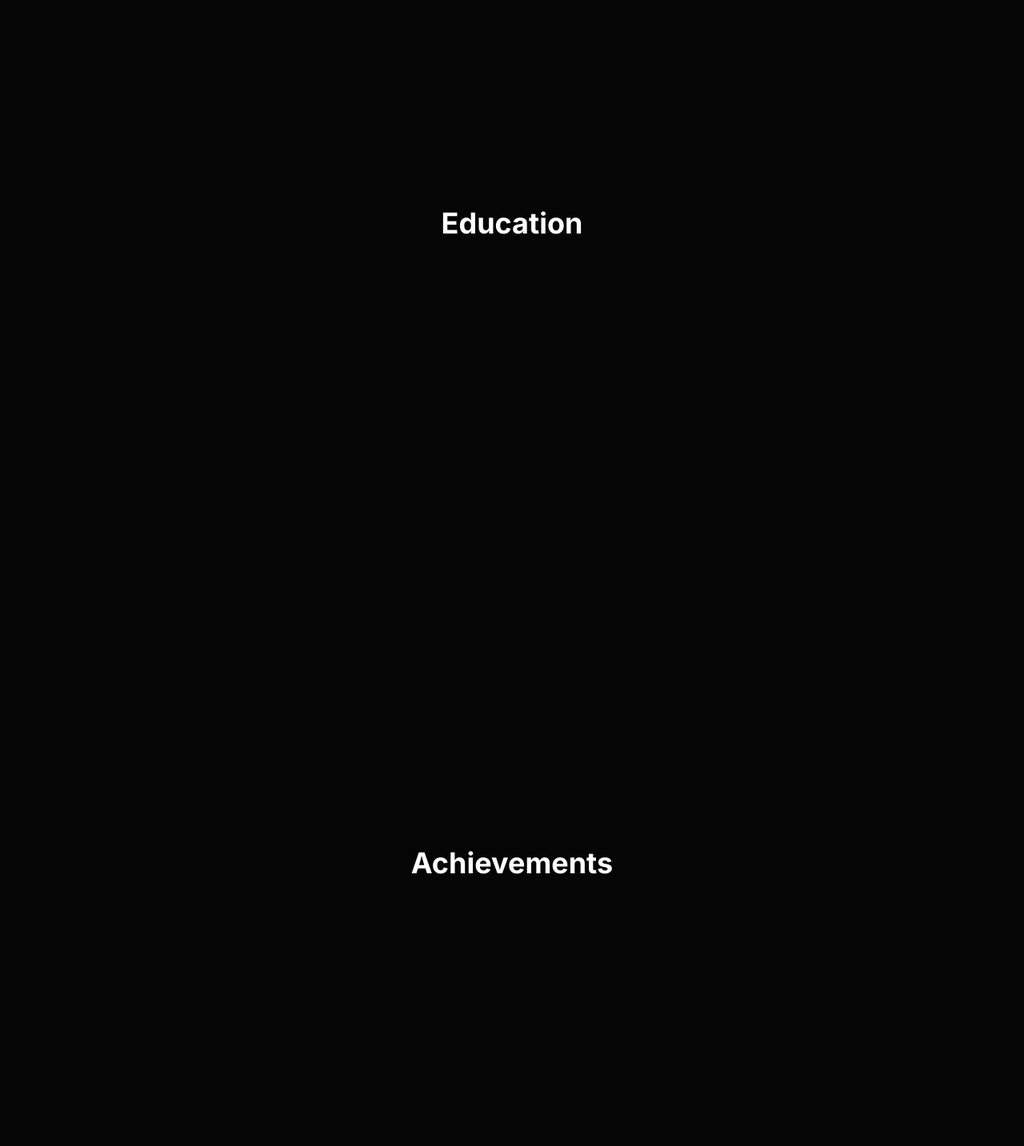
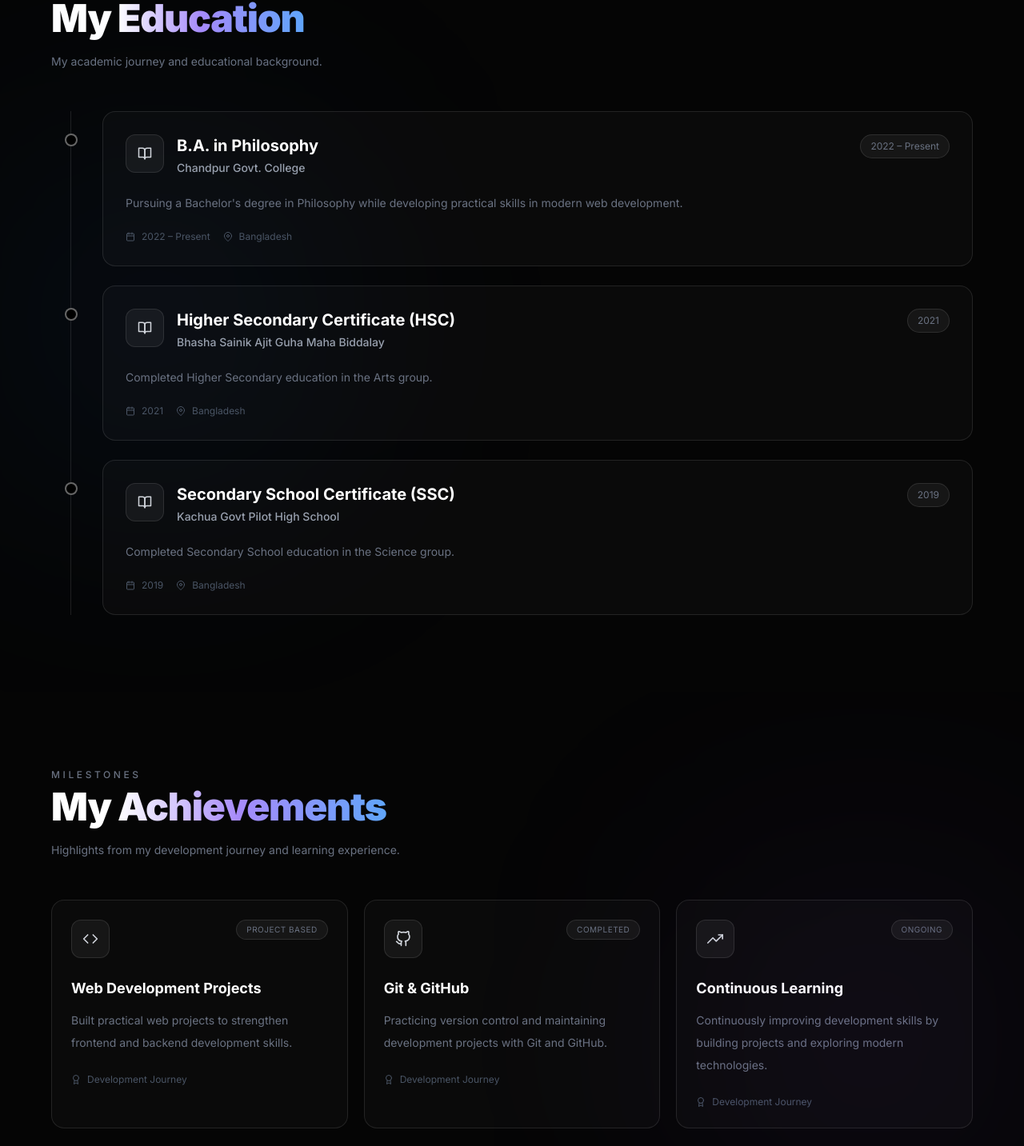
Before and after one commit to mehedilabs/mehedi-dev-portfolio, a React (Vite) app in the folder frontend/: page / in a window 1280 px wide. Shown: the part 5044-6477 px from the top of the page at 80% size. Built offline with nearby package versions, Linux system fonts and the light colour scheme.

Commit message:
Add education and achievements sections

```diff
--- a/frontend/src/App.tsx
+++ b/frontend/src/App.tsx
@@ -8,6 +8,8 @@ import About from "./components/About";
 import Skills from "./components/Skills";
 import Projects from "./components/Projects";
 import Experience from "./components/Experience";
+import Education from "./components/Education";
+import Achievements from "./components/Achievements";
 
 function App() {
   return (
@@ -21,24 +23,9 @@ function App() {
         <Skills />
         <Projects />
         <Experience />
+        <Education />
+        <Achievements />
 
-        <section
-          id="education"
-          className="flex min-h-screen items-center justify-center"
-        >
-          <h2 className="text-4xl font-bold">
-            Education
-          </h2>
-        </section>
-
-        <section
-          id="achievements"
-          className="flex min-h-screen items-center justify-center"
-        >
-          <h2 className="text-4xl font-bold">
-            Achievements
-          </h2>
-        </section>
 
         <section
           id="contact"
--- a/frontend/src/components/Achievements.tsx
+++ b/frontend/src/components/Achievements.tsx
@@ -1,39 +1,114 @@
 import { motion } from "framer-motion";
-import { FiAward } from "react-icons/fi";
+import {
+  FiAward,
+  FiCode,
+  FiGithub,
+  FiTrendingUp,
+} from "react-icons/fi";
+
+const achievements = [
+  {
+    title: "Web Development Projects",
+    description:
+      "Built practical web projects to strengthen frontend and backend development skills.",
+    icon: <FiCode />,
+    status: "Project Based",
+  },
+  {
+    title: "Git & GitHub",
+    description:
+      "Practicing version control and maintaining development projects with Git and GitHub.",
+    icon: <FiGithub />,
+    status: "Completed",
+  },
+  {
+    title: "Continuous Learning",
+    description:
+      "Continuously improving development skills by building projects and exploring modern technologies.",
+    icon: <FiTrendingUp />,
+    status: "Ongoing",
+  },
+];
 
 const Achievements = () => {
   return (
     <section
       id="achievements"
-      className="bg-white/[0.02] px-4 py-24"
+      className="relative overflow-hidden py-24"
     >
-      <div className="mx-auto max-w-5xl">
-        <div className="mb-12 text-center">
-          <p className="mb-3 text-sm uppercase tracking-[0.3em] text-gray-500">
-            Achievements
+      <div className="pointer-events-none absolute right-0 top-1/3 h-96 w-96 rounded-full bg-violet-500/10 blur-[150px]" />
+
+      <div className="section-container">
+        <motion.div
+          initial={{ opacity: 0, y: 20 }}
+          whileInView={{ opacity: 1, y: 0 }}
+          viewport={{ once: true }}
+          transition={{ duration: 0.5 }}
+        >
+          <p className="mb-2 text-xs font-medium uppercase tracking-[0.3em] text-gray-500">
+            Milestones
           </p>
 
-          <h2 className="text-4xl font-bold sm:text-5xl">
-            Certificates &{" "}
+          <h2 className="text-4xl font-black tracking-tight sm:text-5xl">
+            My{" "}
             <span className="gradient-text">Achievements</span>
           </h2>
+
+          <p className="mt-4 max-w-2xl text-sm leading-7 text-gray-500">
+            Highlights from my development journey and learning
+            experience.
+          </p>
+        </motion.div>
+
+        <div className="mt-12 grid gap-5 md:grid-cols-3">
+          {achievements.map((achievement, index) => (
+            <motion.article
+              key={achievement.title}
+              initial={{ opacity: 0, y: 25 }}
+              whileInView={{ opacity: 1, y: 0 }}
+              viewport={{ once: true }}
+              transition={{
+                duration: 0.6,
+                delay: index * 0.1,
+              }}
+              className="group rounded-2xl border border-white/10 bg-white/[0.025] p-6 transition duration-500 hover:-translate-y-1 hover:border-white/20 hover:bg-white/[0.04]"
+            >
+              <div className="flex items-start justify-between gap-4">
+                <div className="flex h-12 w-12 items-center justify-center rounded-xl border border-white/10 bg-white/5 text-xl text-gray-300 transition duration-300 group-hover:bg-white/10 group-hover:text-white">
+                  {achievement.icon}
+                </div>
+
+                <span className="rounded-full border border-white/10 bg-white/5 px-3 py-1 text-[10px] uppercase tracking-wider text-gray-500">
+                  {achievement.status}
+                </span>
+              </div>
+
+              <h3 className="mt-6 text-lg font-bold text-white">
+                {achievement.title}
+              </h3>
+
+              <p className="mt-3 text-sm leading-7 text-gray-500">
+                {achievement.description}
+              </p>
+
+              <div className="mt-6 flex items-center gap-2 text-xs text-gray-600">
+                <FiAward />
+                <span>Development Journey</span>
+              </div>
+            </motion.article>
+          ))}
         </div>
 
         <motion.div
-          initial={{ opacity: 0, scale: 0.95 }}
-          whileInView={{ opacity: 1, scale: 1 }}
+          initial={{ opacity: 0, y: 20 }}
+          whileInView={{ opacity: 1, y: 0 }}
           viewport={{ once: true }}
-          className="rounded-2xl border border-dashed border-white/15 bg-black p-10 text-center"
+          transition={{ duration: 0.5, delay: 0.3 }}
+          className="mt-6 rounded-2xl border border-dashed border-white/10 bg-white/[0.015] p-5 text-center"
         >
-          <FiAward className="mx-auto text-4xl text-gray-500" />
-
-          <h3 className="mt-5 text-xl font-semibold">
-            Coming soon
-          </h3>
-
-          <p className="mx-auto mt-3 max-w-xl leading-7 text-gray-500">
-            Certificates, achievements and other milestones can be
-            added here later.
+          <p className="text-sm text-gray-500">
+            More achievements and certifications will be added here
+            over time.
           </p>
         </motion.div>
       </div>
--- a/frontend/src/components/Education.tsx
+++ b/frontend/src/components/Education.tsx
@@ -1,57 +1,124 @@
 import { motion } from "framer-motion";
-import { FiBookOpen } from "react-icons/fi";
-import { education } from "../data/portfolioData";
+import { FiBookOpen, FiCalendar, FiMapPin } from "react-icons/fi";
+
+const education = [
+  {
+    degree: "B.A. in Philosophy",
+    institution: "Chandpur Govt. College",
+    period: "2022 – Present",
+    location: "Bangladesh",
+    description:
+      "Pursuing a Bachelor's degree in Philosophy while developing practical skills in modern web development.",
+  },
+  {
+    degree: "Higher Secondary Certificate (HSC)",
+    institution: "Bhasha Sainik Ajit Guha Maha Biddalay",
+    period: "2021",
+    location: "Bangladesh",
+    description:
+      "Completed Higher Secondary education in the Arts group.",
+  },
+  {
+    degree: "Secondary School Certificate (SSC)",
+    institution: "Kachua Govt Pilot High School",
+    period: "2019",
+    location: "Bangladesh",
+    description:
+      "Completed Secondary School education in the Science group.",
+  },
+];
 
 const Education = () => {
   return (
-    <section id="education" className="px-4 py-24">
-      <div className="mx-auto max-w-5xl">
-        <div className="mb-12">
-          <p className="mb-3 text-sm uppercase tracking-[0.3em] text-gray-500">
-            Education
+    <section
+      id="education"
+      className="relative overflow-hidden py-24"
+    >
+      <div className="pointer-events-none absolute left-0 top-1/3 h-96 w-96 rounded-full bg-blue-500/10 blur-[150px]" />
+
+      <div className="section-container">
+        <motion.div
+          initial={{ opacity: 0, y: 20 }}
+          whileInView={{ opacity: 1, y: 0 }}
+          viewport={{ once: true }}
+          transition={{ duration: 0.5 }}
+        >
+          <p className="mb-2 text-xs font-medium uppercase tracking-[0.3em] text-gray-500">
+            Academic background
           </p>
 
-          <h2 className="text-4xl font-bold sm:text-5xl">
-            Academic{" "}
-            <span className="gradient-text">Background</span>
+          <h2 className="text-4xl font-black tracking-tight sm:text-5xl">
+            My{" "}
+            <span className="gradient-text">Education</span>
           </h2>
+
+          <p className="mt-4 max-w-2xl text-sm leading-7 text-gray-500">
+            My academic journey and educational background.
+          </p>
+        </motion.div>
+
+        <div className="relative mt-12">
+          {/* Timeline Line */}
+          <div className="absolute left-6 top-0 hidden h-full w-px bg-white/10 sm:block" />
+
+          <div className="space-y-6">
+            {education.map((item, index) => (
+              <motion.article
+                key={item.degree}
+                initial={{ opacity: 0, x: -25 }}
+                whileInView={{ opacity: 1, x: 0 }}
+                viewport={{ once: true }}
+                transition={{
+                  duration: 0.6,
+                  delay: index * 0.1,
+                }}
+                className="relative sm:pl-16"
+              >
+                {/* Timeline Dot */}
+                <div className="absolute left-[17px] top-7 hidden h-4 w-4 rounded-full border-2 border-white/40 bg-black sm:block" />
+
+                <div className="rounded-2xl border border-white/10 bg-white/[0.025] p-6 transition duration-500 hover:border-white/20 hover:bg-white/[0.04] sm:p-7">
+                  <div className="flex flex-col gap-5 sm:flex-row sm:items-start sm:justify-between">
+                    <div className="flex gap-4">
+                      <div className="flex h-12 w-12 shrink-0 items-center justify-center rounded-xl border border-white/10 bg-white/5 text-lg text-gray-300">
+                        <FiBookOpen />
                       </div>
 
-        <div className="space-y-5">
-          {education.map((item, index) => (
-            <motion.div
-              key={item.institution}
-              initial={{ opacity: 0, x: -30 }}
-              whileInView={{ opacity: 1, x: 0 }}
-              viewport={{ once: true }}
-              transition={{ delay: index * 0.1 }}
-              className="flex gap-5 rounded-2xl border border-white/10 bg-white/5 p-6 transition hover:border-white/20"
-            >
-              <div className="hidden rounded-xl border border-white/10 bg-black p-4 sm:block">
-                <FiBookOpen className="text-xl" />
+                      <div>
+                        <h3 className="text-lg font-bold text-white sm:text-xl">
+                          {item.degree}
+                        </h3>
+
+                        <p className="mt-1 text-sm font-medium text-gray-400">
+                          {item.institution}
+                        </p>
+                      </div>
                     </div>
 
-              <div className="flex-1">
-                <div className="flex flex-col justify-between gap-2 sm:flex-row">
-                  <h3 className="text-xl font-semibold">
-                    {item.institution}
-                  </h3>
-
-                  <span className="text-sm text-gray-500">
+                    <span className="w-fit rounded-full border border-white/10 bg-white/5 px-3 py-1.5 text-xs text-gray-500">
                       {item.period}
                     </span>
                   </div>
 
-                <p className="mt-2 text-gray-300">
-                  {item.degree}
+                  <p className="mt-5 text-sm leading-7 text-gray-500">
+                    {item.description}
                   </p>
 
-                <p className="mt-1 text-sm text-gray-500">
-                  {item.subject}
-                </p>
+                  <div className="mt-5 flex flex-wrap gap-4 text-xs text-gray-600">
+                    <span className="flex items-center gap-2">
+                      <FiCalendar />
+                      {item.period}
+                    </span>
+
+                    <span className="flex items-center gap-2">
+                      <FiMapPin />
+                      {item.location}
+                    </span>
                   </div>
-            </motion.div>
+                </div>
+              </motion.article>
             ))}
+          </div>
         </div>
       </div>
     </section>
```
Lines whose indentation alone changed are shown as unchanged.
